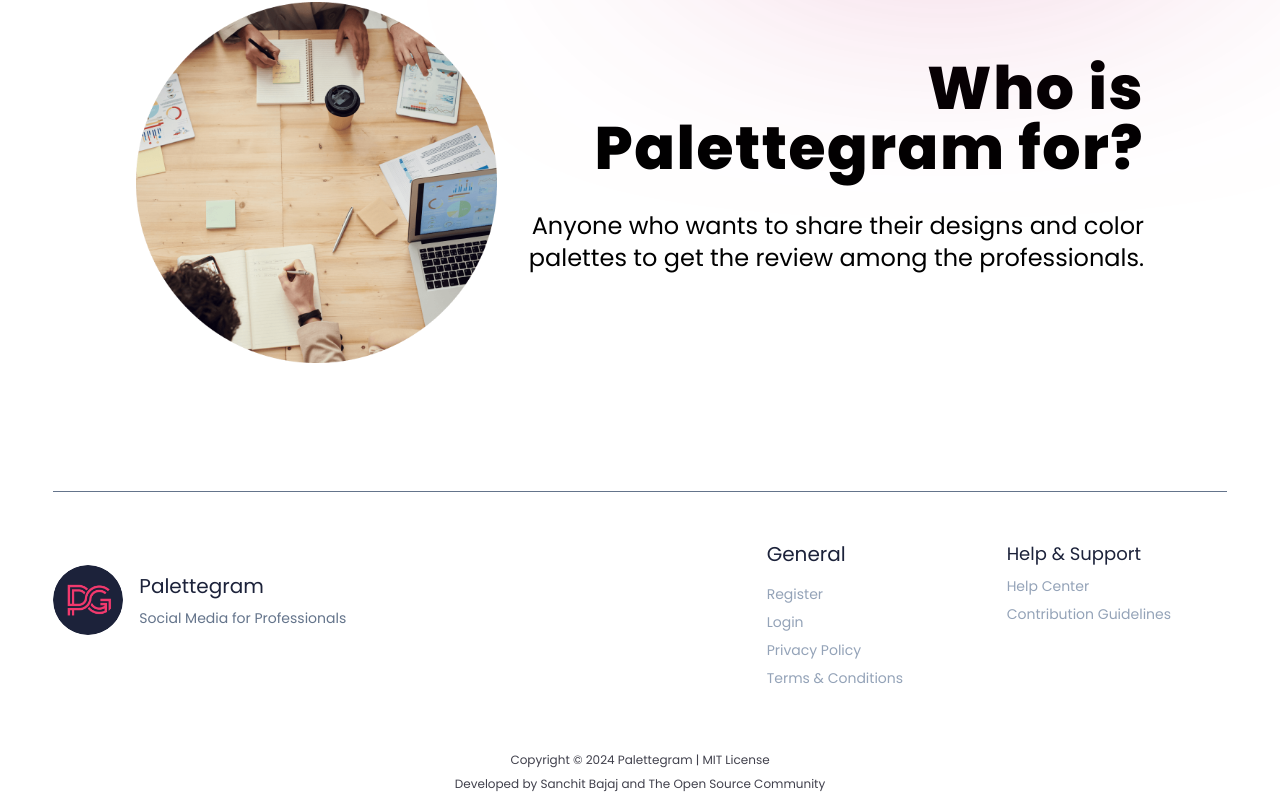
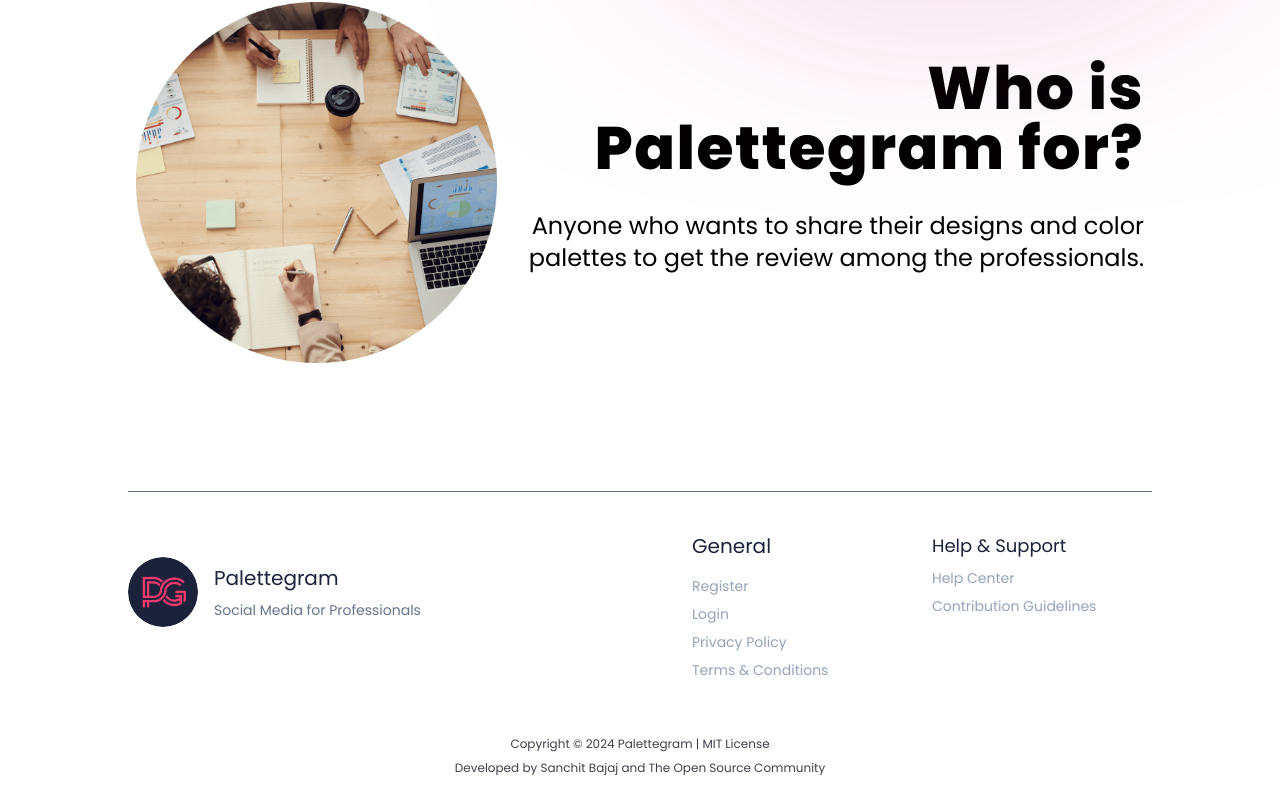
Before and after one commit to Sanchitbajaj02/palettegram, a Next.js app: page / in a window 1280 px wide. Shown: the part 737-1545 px from the top of the page. Built offline with nearby package versions, Linux system fonts and the light colour scheme; no server answers.

Commit message:
fix: navbar width fix

```diff
--- a/src/components/core/footer/index.tsx
+++ b/src/components/core/footer/index.tsx
@@ -41,11 +41,11 @@
 
   return (
     <section
-      className={`mt-12 text-center text-secondary-light dark:text-primary-light ${
+      className={`max-w-screen-lg mx-auto mt-12 bg-white dark:bg-secondary z-10 text-secondary-light dark:text-primary-light ${
         !!isFixed ? "bottom-0 fixed w-full" : ""
       } `}
     >
-      <div className="flex flex-col items-center md:flex-row border-t border-slate-500 w-11/12 min-w-75 m-auto py-10 ">
+      <div className="flex flex-col items-center md:flex-row border-t border-slate-500 py-8">
         <div className="flex items-center flex-1 pt-2 pb-9">
           <Link href="/">
             <Image
@@ -95,7 +95,7 @@
           </div>
         </div>
       </div>
-      <div className="py-4 space-y-2">
+      <div className="py-4 space-y-2 text-center">
         <p className="text-xs">
           Copyright &copy; {new Date().getFullYear()} Palettegram | MIT License <br />
         </p>
```
